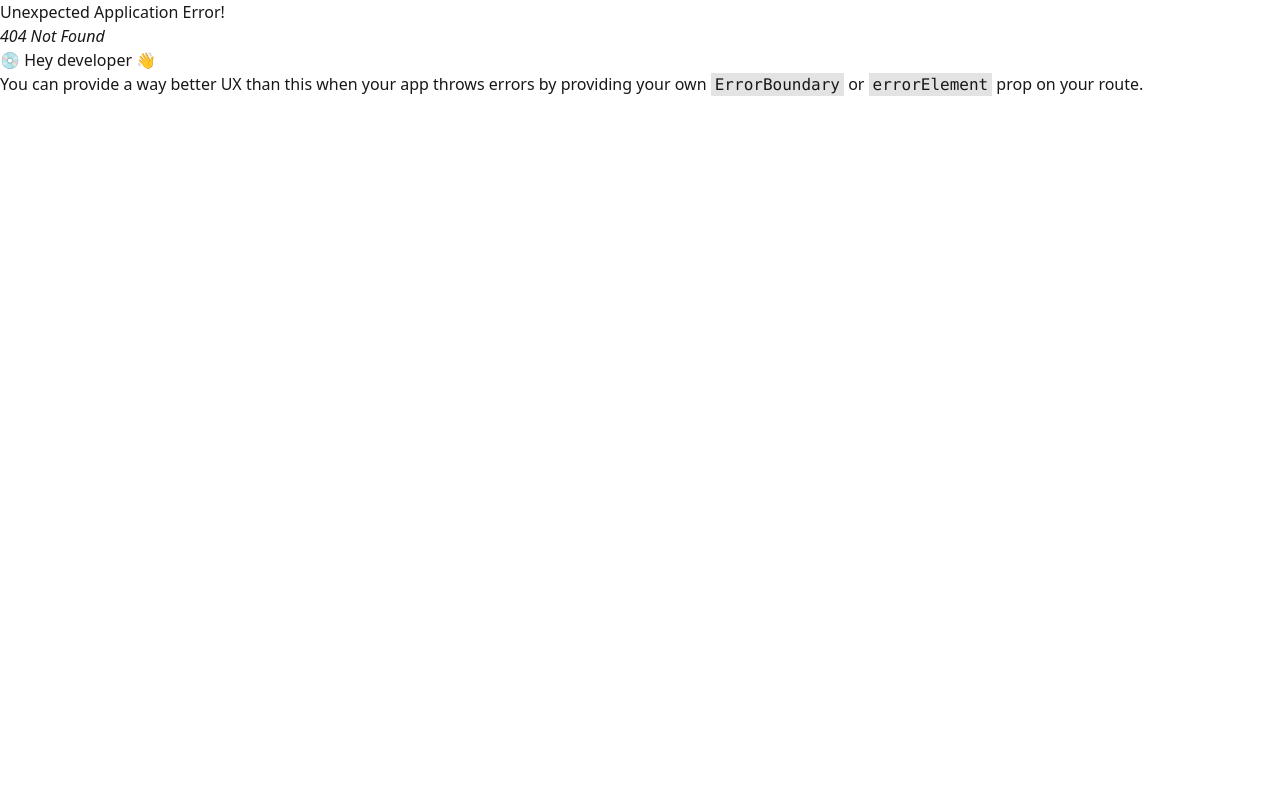
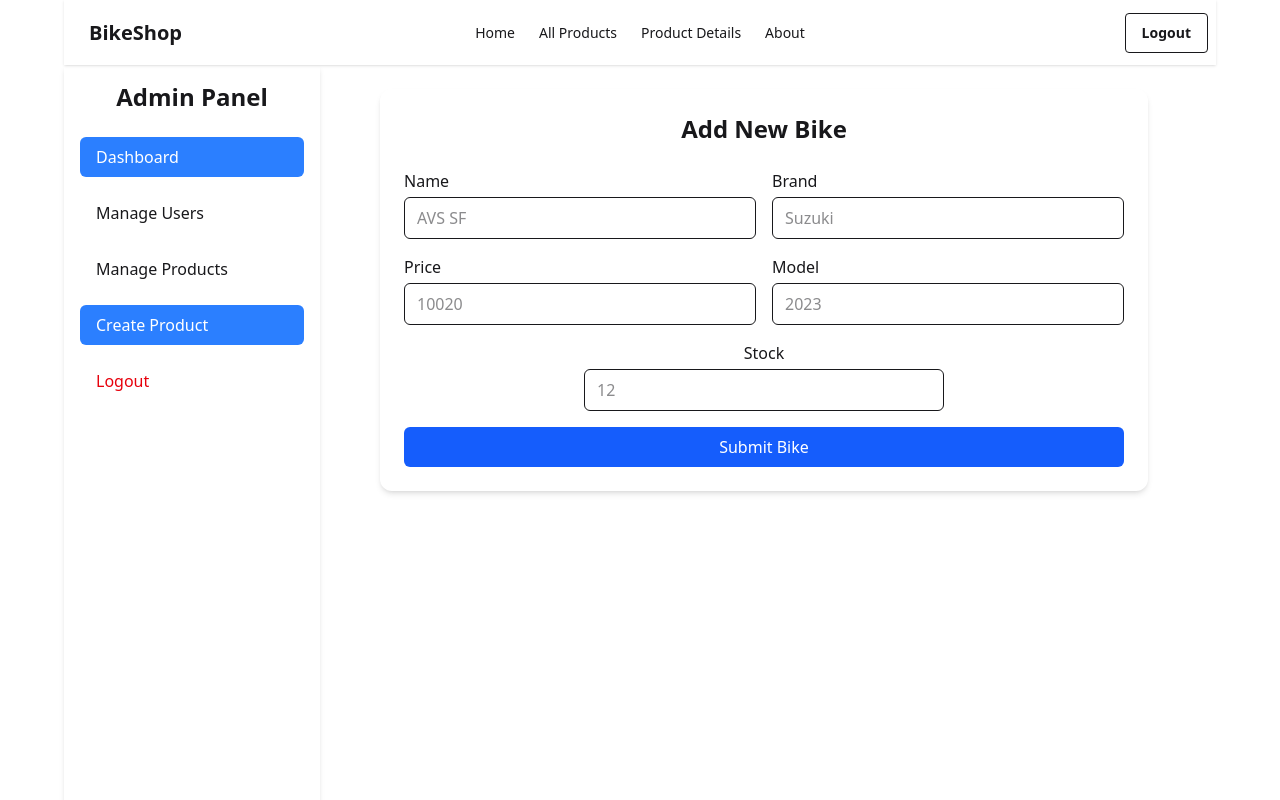
Before and after one commit to Alamin9462/Bike-shop-with-Redux, a React (Vite) app in the folder BikeShop-Client/: page /admin/create-product in a window 1280 px wide. Before the commit this address had no page. Shown: the top 800 px of the page. Built offline with nearby package versions, Linux system fonts and the light colour scheme.

Commit message:
admin dashboard complete

```diff
--- a/BikeShop-Client/src/admin/AdminDashboard.tsx
+++ b/BikeShop-Client/src/admin/AdminDashboard.tsx
@@ -1,11 +1,19 @@
+import { Outlet } from "react-router-dom";
+import AdminSidebar from "../components/AdminSidebar";
+
+const AdminDashboard = () => {
+  return (
+    <div className="flex h-screen">
+    <div className="w-64">
+      <AdminSidebar />
+      <Outlet />
+    </div>
+    <div className="flex-1 p-6 overflow-y-auto">
+      <Outlet />
+    </div>
+  </div>
+);
+};
 
 
-const AdminDashboard = () => {
-    return (
-        <div>
-            <h3>admin panel</h3>
-        </div>
-    );
-};
-
 export default AdminDashboard;
--- a/BikeShop-Client/src/admin/CreateProduct.tsx
+++ b/BikeShop-Client/src/admin/CreateProduct.tsx
@@ -1,11 +1,106 @@
-
+import { useState } from "react";
 
 const CreateProduct = () => {
-    return (
+  const [formData, setFormData] = useState({
+    name: "",
+    brand: "",
+    price: "",
+    model: "",
+    stock: "",
+  });
+
+  const handleChange = (e: React.ChangeEvent<HTMLInputElement>) => {
+    const { name, value } = e.target;
+    setFormData((prev) => ({ ...prev, [name]: value }));
+  };
+
+  const handleSubmit = (e: React.FormEvent) => {
+    e.preventDefault();
+    console.log("Form submitted:", formData);
+    // Here you can send formData to your backend
+  };
+
+  return (
+    <div className="p-6 rounded-xl shadow-md w-full max-w-3xl mx-auto">
+      <h2 className="text-2xl font-bold text-center mb-6">Add New Bike</h2>
+      <form
+        onSubmit={handleSubmit}
+        className="grid grid-cols-1 md:grid-cols-2 gap-4"
+      >
         <div>
-            <h3>created product</h3>
+          <label className="block mb-1 font-medium">Name</label>
+          <input
+            type="text"
+            name="name"
+            placeholder="AVS SF"
+            value={formData.name}
+            onChange={handleChange}
+            className="w-full px-3 py-2 border rounded-md focus:outline-none focus:ring focus:ring-blue-400"
+            required
+          />
         </div>
-    );
+        <div>
+          <label className="block mb-1 font-medium">Brand</label>
+          <input
+            type="text"
+            name="brand"
+            placeholder="Suzuki"
+            value={formData.brand}
+            onChange={handleChange}
+            className="w-full px-3 py-2 border rounded-md"
+            required
+          />
+        </div>
+        <div>
+          <label className="block mb-1 font-medium">Price</label>
+          <input
+            type="number"
+            name="price"
+            placeholder="10020"
+            value={formData.price}
+            onChange={handleChange}
+            className="w-full px-3 py-2 border rounded-md"
+            required
+          />
+        </div>
+        <div>
+          <label className="block mb-1 font-medium">Model</label>
+          <input
+            type="text"
+            name="model"
+            placeholder="2023"
+            value={formData.model}
+            onChange={handleChange}
+            className="w-full px-3 py-2 border rounded-md"
+            required
+          />
+        </div>
+        <div className="md:col-span-2 flex justify-center">
+          <div className="w-full md:w-1/2">
+            <label className="block mb-1 font-medium text-center">Stock</label>
+            <input
+              type="number"
+              name="stock"
+              placeholder="12"
+              value={formData.stock}
+              onChange={handleChange}
+              className="w-full px-3 py-2 border rounded-md"
+              required
+            />
+          </div>
+        </div>
+
+        <div className="md:col-span-2">
+          <button
+            type="submit"
+            className="w-full bg-blue-600 text-white py-2 rounded-md hover:bg-blue-700"
+          >
+            Submit Bike
+          </button>
+        </div>
+      </form>
+    </div>
+  );
 };
 
 export default CreateProduct;
--- a/BikeShop-Client/src/admin/ManageOrders.tsx
+++ b/BikeShop-Client/src/admin/ManageOrders.tsx
@@ -3,7 +3,7 @@
 const ManageOrders = () => {
     return (
         <div>
-
+            <h3>this is manageORder</h3>
         </div>
     );
 };
--- a/BikeShop-Client/src/admin/ManageProducts.tsx
+++ b/BikeShop-Client/src/admin/ManageProducts.tsx
@@ -1,9 +1,8 @@
-import { useGetAllProductsQuery } from "../redux/features/Products/productApi";
+import { useGetAllSemestersQuery } from "../redux/features/Products/productApi";
+
 
 const ManageProducts = () => {
-
-
-    const {data} = useGetAllProductsQuery(undefined)
+   const {data} = useGetAllSemestersQuery(undefined)
     console.log(data);
     return (
         <div>
--- a/BikeShop-Client/src/admin/ManageUsers.tsx
+++ b/BikeShop-Client/src/admin/ManageUsers.tsx
@@ -1,3 +1,4 @@
+
 
 const ManageUsers = () => {
     return (
--- /dev/null
+++ b/BikeShop-Client/src/components/AdminSidebar.tsx
@@ -0,0 +1,62 @@
+import { NavLink } from "react-router-dom";
+
+const AdminSidebar = () => {
+  return (
+    <div className="h-full w-full shadow-md p-4">
+      <h2 className="text-2xl font-bold text-center mb-6">Admin Panel</h2>
+      <nav className="space-y-4">
+        <NavLink
+          to="/admin"
+          className="flex items-center gap-2 px-4 py-2 rounded-md bg-blue-500 text-white : hover:bg-blue-100">
+          Dashboard
+        </NavLink>
+
+        <NavLink
+          to="/admin/manage-user"
+          className={({ isActive }) =>
+            `flex items-center gap-2 px-4 py-2 rounded-md ${
+              isActive ? "bg-blue-500 text-white" : "hover:bg-blue-100"
+            }`
+          }
+        >
+
+          Manage Users
+        </NavLink>
+
+        <NavLink
+          to="/admin/manage-product"
+          className={({ isActive }) =>
+            `flex items-center gap-2 px-4 py-2 rounded-md ${
+              isActive ? "bg-blue-500 text-white" : "hover:bg-blue-100"
+            }`
+          }
+        >
+
+          Manage Products
+        </NavLink>
+
+        <NavLink
+          to="/admin/create-product"
+          className={({ isActive }) =>
+            `flex items-center gap-2 px-4 py-2 rounded-md ${
+              isActive ? "bg-blue-500 text-white" : "hover:bg-blue-100"
+            }`
+          }
+        >
+          Create Product
+        </NavLink>
+
+        <button
+          onClick={() => {
+            // handle logout logic
+          }}
+          className="flex items-center gap-2 px-4 py-2 rounded-md hover:bg-red-100 text-red-600 w-full"
+        >
+        Logout
+        </button>
+      </nav>
+    </div>
+  );
+};
+
+export default AdminSidebar;
--- a/BikeShop-Client/src/layout/MainLayout.tsx
+++ b/BikeShop-Client/src/layout/MainLayout.tsx
@@ -6,7 +6,7 @@ const MainLayout = () => {
   return (
     <div className="max-w-6xl mx-auto space-x-2">
       <Navber></Navber>
-      <Outlet></Outlet>
+      <Outlet/>
       <Footer></Footer>
     </div>
   );
--- a/BikeShop-Client/src/redux/api/baseApi.ts
+++ b/BikeShop-Client/src/redux/api/baseApi.ts
@@ -1,15 +1,16 @@
 /* eslint-disable @typescript-eslint/no-explicit-any */
+
 import {
-    // BaseQueryApi,
-    // BaseQueryFn,
-    // DefinitionType,
-    // FetchArgs,
+    BaseQueryApi,
+    BaseQueryFn,
+    DefinitionType,
+    FetchArgs,
     createApi,
     fetchBaseQuery,
   } from '@reduxjs/toolkit/query/react';
   import { RootState } from '../store';
-//   import { logout, setUser } from '../features/auth/authSlice';
-//   import { toast } from 'sonner';
+  import { logout, setUser } from '../features/auth/authSlice';
+  import { toast } from 'sonner';
 
   const baseQuery = fetchBaseQuery({
     baseUrl: 'http://localhost:5000/api/v1',
@@ -25,48 +26,51 @@ import {
     },
   });
 
-//   const baseQueryWithRefreshToken: BaseQueryFn<
-//     FetchArgs,
-//     BaseQueryApi,
-//     DefinitionType
-//   > = async (args, api, extraOptions): Promise<any> => {
-//     let result = await baseQuery(args, api, extraOptions);
+  const baseQueryWithRefreshToken: BaseQueryFn<
+    FetchArgs,
+    BaseQueryApi,
+    DefinitionType
+  > = async (args, api, extraOptions): Promise<any> => {
+    let result = await baseQuery(args, api, extraOptions);
 
-//     if (result?.error?.status === 404) {
-//       toast.error(result?.error?.data?.message);
-//     }
-//     if (result?.error?.status === 401) {
+    if (result?.error?.status === 401) {
+      // Sending refresh token
+      toast.error(result?.error?.data?.message);
+      //toast.error("user not found");
+    }
+    if (result?.error?.status === 401) {
 
-//       console.log('Sending refresh token');
+      // console.log('Sending refresh token');
 
-//       const res = await fetch('http://localhost:5000/api/v1/auth/refresh-token', {
-//         method: 'POST',
-//         credentials: 'include',
-//       });
+      const res = await fetch('http://localhost:5000/api/v1/auth/refresh-token', {
+        method: 'POST',
+        credentials: 'include',
+      });
 
-//       const data = await res.json();
+      const data = await res.json();
+      console.log(data);
 
-//       if (data?.data?.accessToken) {
-//         const user = (api.getState() as RootState).auth.user;
+      if (data?.data?.accessToken) {
+        const user = (api.getState() as RootState).auth.user;
 
-//         api.dispatch(
-//           setUser({
-//             user,
-//             token: data.data.accessToken,
-//           })
-//         );
+        api.dispatch(
+          setUser({
+            user,
+            token: data.data.accessToken,
+          })
+        );
 
-//         result = await baseQuery(args, api, extraOptions);
-//       } else {
-//         api.dispatch(logout());
-//       }
-//     }
+        result = await baseQuery(args, api, extraOptions);
+      } else {
+        api.dispatch(logout());
+      }
+    }
 
-//     return result;
-//   };
+    return result;
+  };
 
   export const baseApi = createApi({
     reducerPath: 'baseApi',
-    baseQuery: baseQuery,
+    baseQuery: baseQueryWithRefreshToken,
     endpoints: () => ({}),
   });
--- a/BikeShop-Client/src/redux/features/Products/productApi.ts
+++ b/BikeShop-Client/src/redux/features/Products/productApi.tsx
@@ -4,14 +4,13 @@ import { baseApi } from "../../api/baseApi";
 
 const productApi = baseApi.injectEndpoints({
   endpoints: (builder) => ({
-    getAllproducts: builder.query({
+    getAllSemesters: builder.query({
       query: () => ({
         url: '/products',
         method: 'GET',
-
       }),
     }),
   }),
 });
 
-export const { useGetAllProductsQuery } = productApi;
+export const { useGetAllSemestersQuery } = productApi ;
```
Also changed, not shown: BikeShop-Client/src/page/Home.tsx (+0 -10 lines), BikeShop-Client/src/routes/router.tsx (+13 -11 lines).
